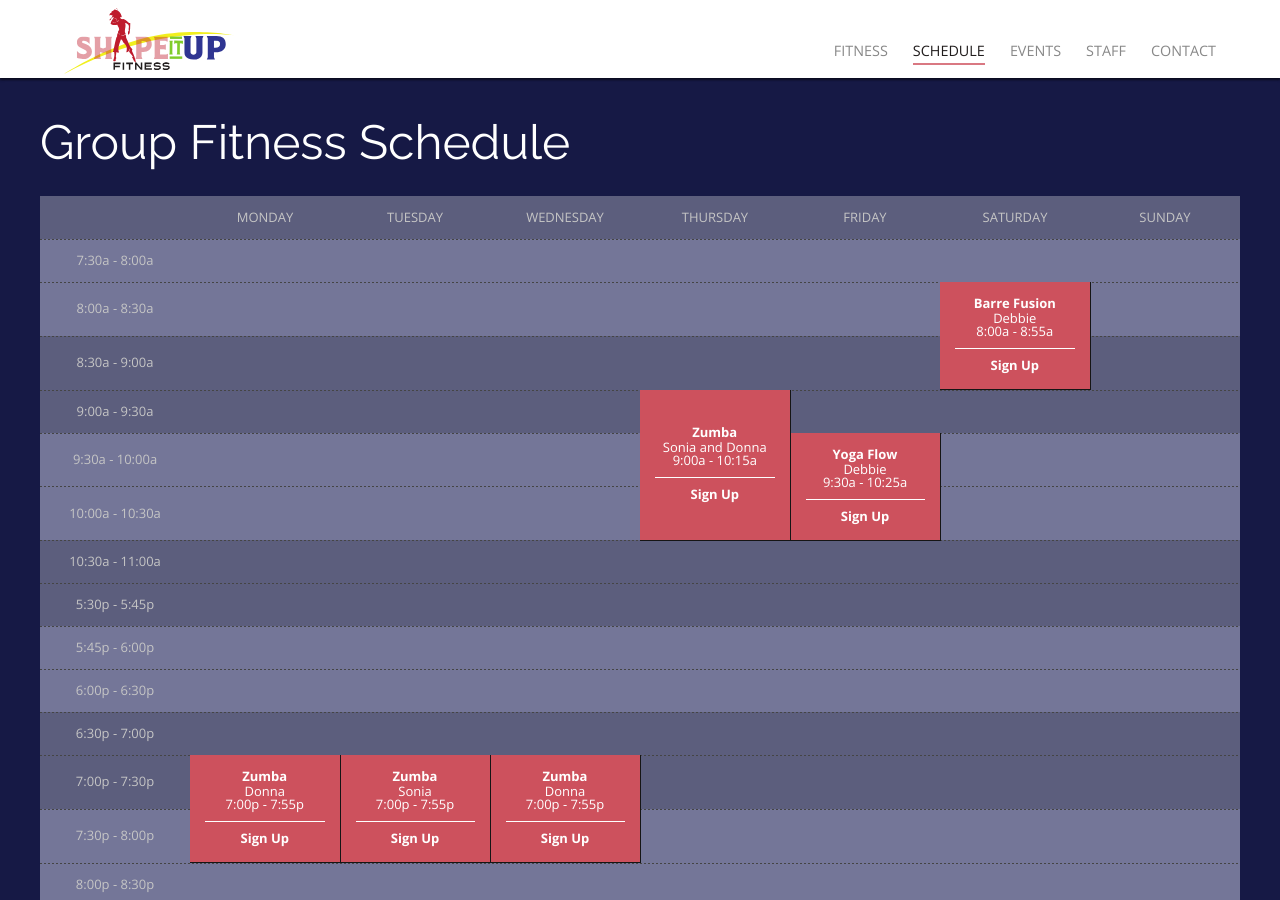
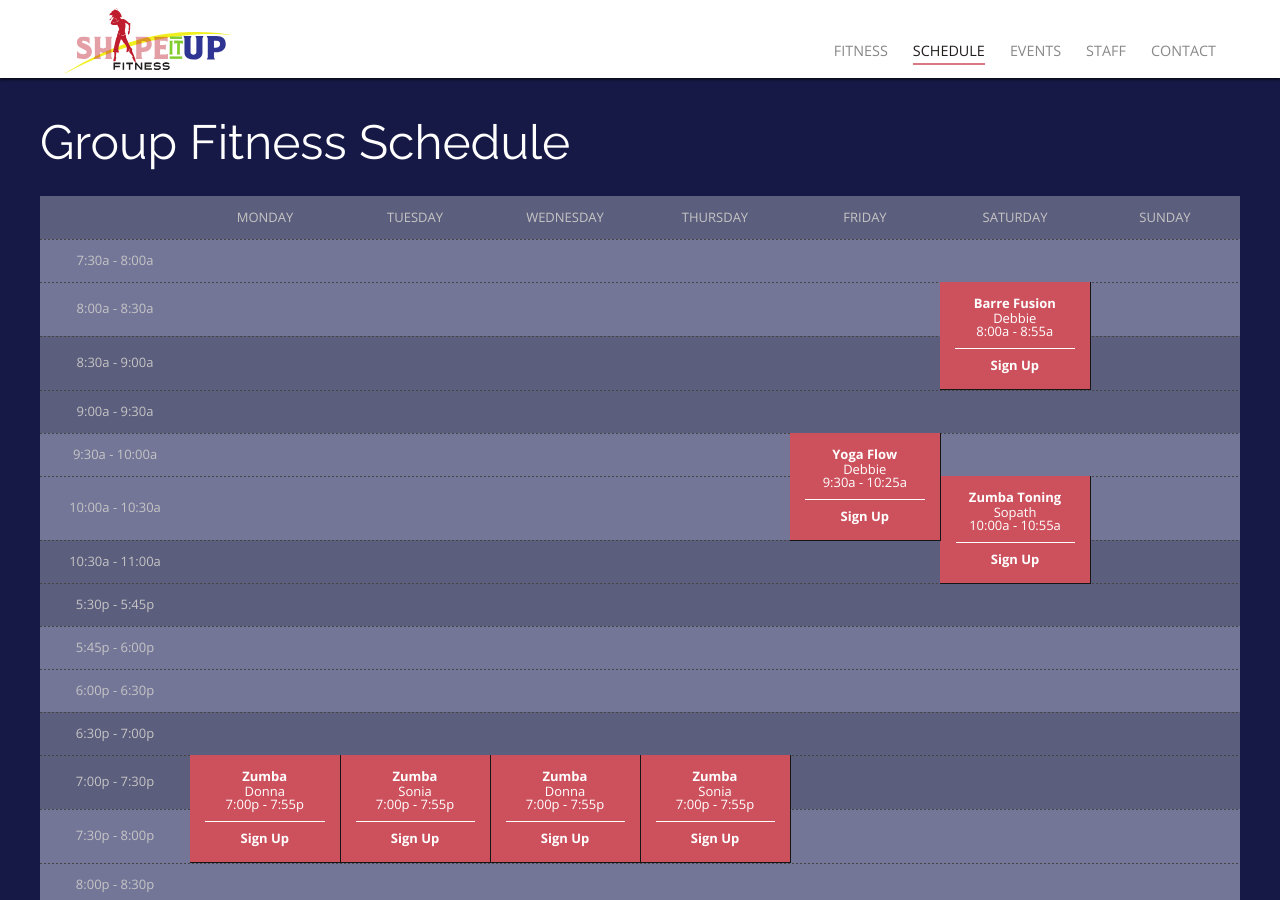
Before and after one commit to rwstone/shapeitup, a Jekyll site: the page built from schedule/index.md, in a window 1280 px wide and 900 px high. Built offline with Jekyll 4.4.1, drawn with Linux system fonts in a browser that asks for light colours; some web fonts are replaced.

Commit message:
Updated Index

```diff
--- a/schedule/index.md
+++ b/schedule/index.md
@@ -22,11 +22,11 @@ sessions:
   end_time: 7:55p
   length: 2
 - class: Zumba
-  instructor: Sonia and Donna
+  instructor: Sonia
   day: Thursday
-  start_time: 9:00a
-  end_time: 10:15a
-  length: 3
+  start_time: 7:00p
+  end_time: 7:55p
+  length: 2
 - class: Yoga Flow
   instructor: Debbie
   day: Friday
@@ -39,6 +39,12 @@ sessions:
   day: Saturday
   start_time: 8:00a
   end_time: 8:55a
+  length: 2
+- class: Zumba Toning
+  instructor: Sopath
+  day: Saturday
+  start_time: 10:00a
+  end_time: 10:55a
   length: 2
 days:
 - Monday
```
